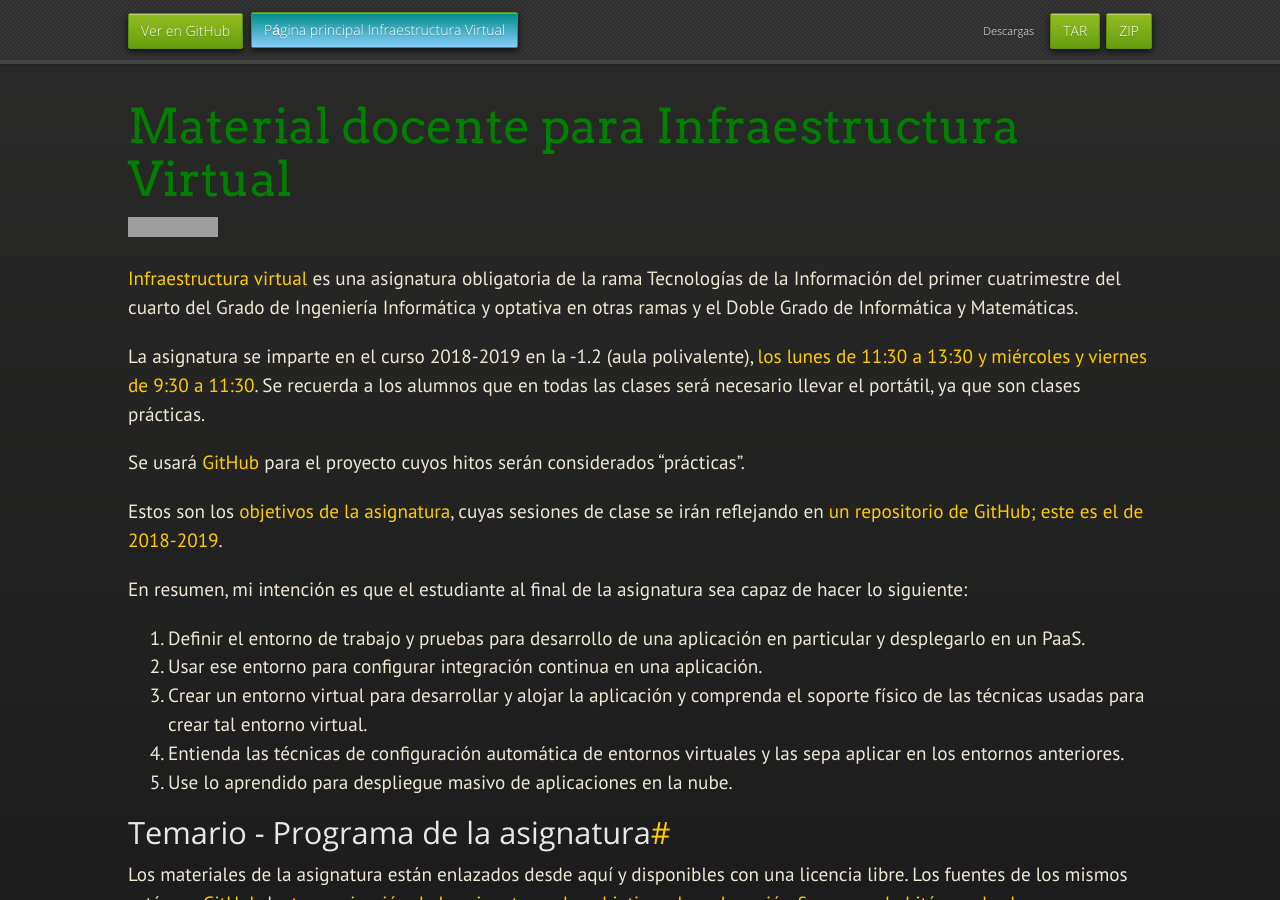
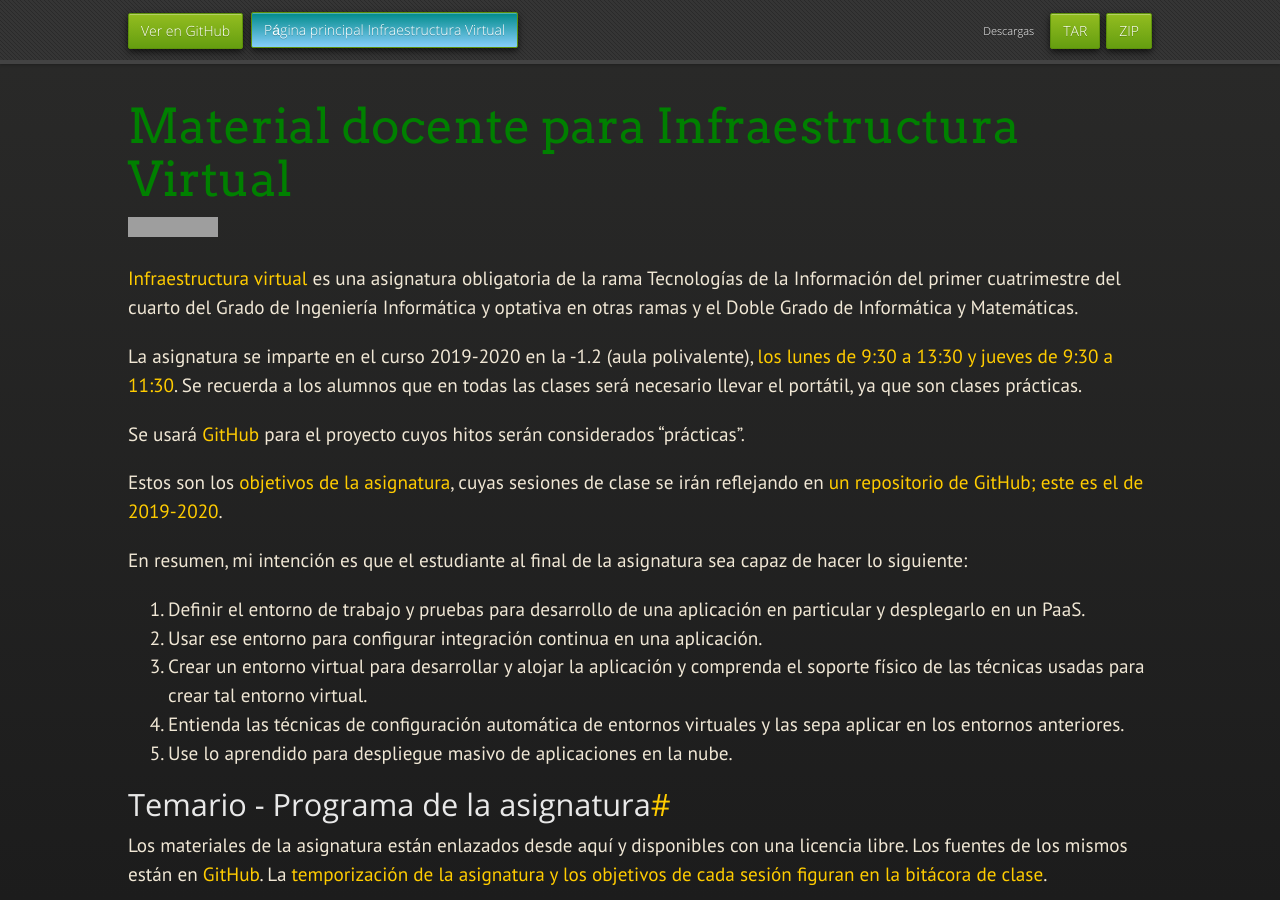
Before and after one commit to JJ/IV, a Jekyll site: the page built from index.md, in a window 1280 px wide and 900 px high. Built offline with Jekyll 4.4.1, drawn with Linux system fonts in a browser that asks for light colours; nearby versions of some CDN libraries; some web fonts are replaced; our own code applies the rules of GitHub Pages for plain Markdown files; grey boxes are pictures that could not be loaded.

Commit message:
Sync index.md de master a gh-pages

```diff
--- a/index.md
+++ b/index.md
@@ -7,20 +7,20 @@ layout: index
 
 [![Build Status](https://travis-ci.org/JJ/IV.svg?branch=master)](https://travis-ci.org/JJ/IV)
 
-[Infraestructura virtual](http://grados.ugr.es/informatica/pages/infoacademica/guias_docentes/curso_actual/cuarto/tecnologiasdelainformacion/gii_infraestructura_virtual_20172018_firmada)
+[Infraestructura virtual](https://etsiit.ugr.es/pages/calendario_academico/horarioscurso20192020/horariosgii1920)
 es una asignatura obligatoria de la rama Tecnologías de la Información
 del primer cuatrimestre del cuarto del Grado de Ingeniería
 Informática y optativa en otras ramas y el Doble Grado de Informática
 y Matemáticas.
 
-La asignatura se imparte en el curso 2018-2019 en la -1.2 (aula polivalente), [los lunes de 11:30 a 13:30 y miércoles y viernes de 9:30 a 11:30](http://etsiit.ugr.es/pages/calendario_academico/horarios-curso-20182019/horariosgii1819).
+La asignatura se imparte en el curso 2019-2020 en la -1.2 (aula polivalente), [los lunes de 9:30 a 13:30 y jueves de 9:30 a 11:30](http://etsiit.ugr.es/pages/calendario_academico/horarios-curso-20182019/horariosgii1819).
 Se recuerda a los alumnos que en todas las clases será necesario llevar el portátil, ya que son clases prácticas.
 
 
 Se usará
 [GitHub](http://github.com) para el proyecto cuyos hitos serán considerados "prácticas".
 
-Estos son los [objetivos de la asignatura](documentos/objetivos), cuyas sesiones de clase se irán reflejando en [un repositorio de GitHub; este es el de 2018-2019](https://github.com/JJ/IV-18-19).
+Estos son los [objetivos de la asignatura](documentos/objetivos), cuyas sesiones de clase se irán reflejando en [un repositorio de GitHub; este es el de 2019-2020](https://github.com/JJ/IV-19-20).
 
 En resumen, mi intención es que el estudiante al final de la asignatura sea capaz de hacer lo siguiente:
 
@@ -36,7 +36,7 @@ Temario - Programa de la asignatura
 Los materiales de la asignatura están enlazados desde aquí y
 disponibles con una licencia libre. Los fuentes de los mismos están en
 [GitHub](http://github.com/JJ/IV). La
-[temporización de la asignatura y los objetivos de cada sesión figuran en la bitácora de clase](https://github.com/JJ/IV18-19/blob/master/sesiones/README.md).
+[temporización de la asignatura y los objetivos de cada sesión figuran en la bitácora de clase](https://github.com/JJ/IV-19-20/blob/master/sesiones/README.md).
 
 1. [Introducción: conceptos y soporte físico](documentos/temas/Intro_concepto_y_soporte_fisico).
 2. [Iniciación a DevOps: desarrollo basado en pruebas](documentos/temas/Desarrollo_basado_en_pruebas).
@@ -79,7 +79,7 @@ Tutorías virtuales
 ----
 
 Las tutorías virtuales se realizarán preferiblemente a través de
-[la plataforma de trabajo colaborativo GitHub](https://github.com/JJ/IV-18-19/issues?state=open) y
+[la plataforma de trabajo colaborativo GitHub](https://github.com/JJ/IV-19-20/issues?state=open) y
 a través del grupo de Telegram; habrá que solicitar al profesor ser
 añadido. Finalmente, el profesor está disponible por Telegram, Skype y
 Google Hangouts (en todos los casos: `jjmerelo`).
@@ -90,7 +90,7 @@ Criterios de evaluación
 Los
 [criterios de evaluación figuran en la ficha de la asignatura en la web del grado](http://grados.ugr.es/informatica/pages/infoacademica/guias_docentes/curso_actual/cuarto/tecnologiasdelainformacion/gii_infraestructura_virtual_20172018_firmada),
 y
-[se especifican en el repositorio de la clase](https://github.com/JJ/IV-18-19/blob/master/Metodolog%C3%ADa_y_criterios_de_evaluaci%C3%B3n).
+[se especifican en el repositorio de la clase](https://github.com/JJ/IV-19-20/blob/master/Metodolog%C3%ADa_y_criterios_de_evaluaci%C3%B3n).
 
 ## Convocatoria extraordinaria (AL FINAL DEL CUATRIMESTRE)
 
```
